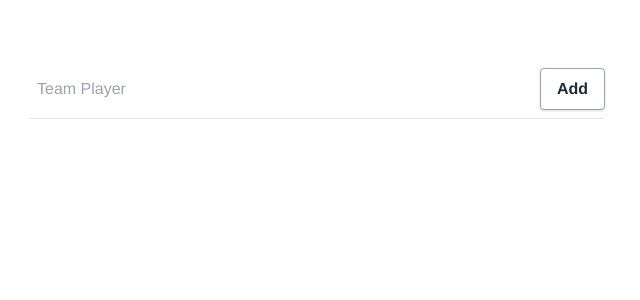
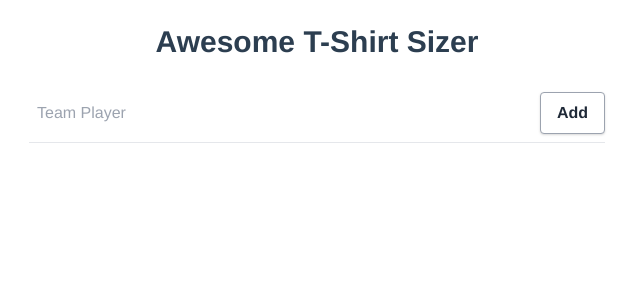
Before and after one commit to Boczinator/t-shirt-sizer-vue, a Vue app: page / in a window 1280 px wide. Shown: the top 300 px of the page, without its empty margins (323-963 px from the left). Built offline with nearby package versions, Linux system fonts and the light colour scheme.

Commit message:
no message

```diff
--- a/src/App.vue
+++ b/src/App.vue
@@ -1,6 +1,9 @@
 <template>
   <div id="app">
-    <SizerItem />
+    <div class="h-screen bg-red">
+      <h1 class="text-3xl font-bold py-6">Awesome T-Shirt Sizer</h1>
+      <SizerItem />
+    </div>
   </div>
 </template>
 
@@ -23,6 +26,5 @@ export default {
   -moz-osx-font-smoothing: grayscale;
   text-align: center;
   color: #2c3e50;
-  margin-top: 60px;
 }
 </style>
--- a/tailwind.config.js
+++ b/tailwind.config.js
@@ -1,6 +1,8 @@
 module.exports = {
+  enabled: process.env.NODE_ENV === "production",
   purge: [
     './src/**/*.html',
+    './src/**/*.vue',
     './src/**/*.js',
   ],
   darkMode: false, // or 'media' or 'class'
```
